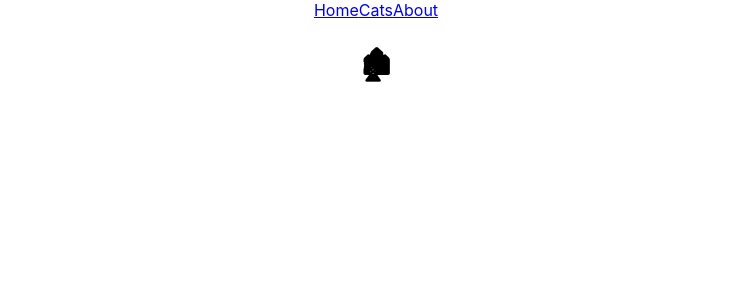
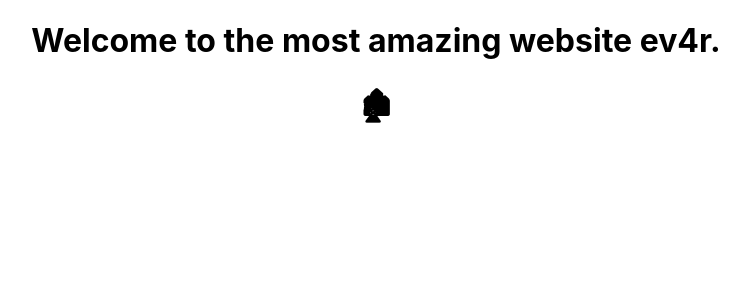
Before and after one commit to radishmouse/react-router-intro-demo, a React (Create React App) app: page / in a window 1280 px wide. Shown: the top 300 px of the page, without its empty margins (264-1013 px from the left). Built offline with nearby package versions, Linux system fonts and the light colour scheme.

Commit message:
adds examples with switch and redirect

```diff
--- a/src/App.js
+++ b/src/App.js
@@ -5,28 +5,43 @@
 import Home from './Home';
 import About from './About';
 import Cats from './Cats';
-
+import PageNotFound from './PageNotFound';
+import Header from './Header';
 import {
   Link,
-  Route
+  Route,
+  Switch,
+  Redirect
 } from 'react-router-dom';
 
 function App() {
   return (
     <div className="App">
-      {/* Link is what you use
-          instead of an anchor!
+      <Header />
+
+      <Switch>
+        {/*
+          Switch shows the first matching Route
+          or the last Route listed.
         */}
-      <Link to="/">Home</Link>
-      <Link to="/cats">Cats</Link>
-      <Link to="/about">About</Link>
+        {/* <Home /> */}
 
-      {/* <Home /> */}
+        {/*
+          Route conditionally renders
+          a component based on the
+          path in the address bar.
+        */}
         <Route exact path="/" component={Home} />
         {/* <Cats /> */}
         <Route path="/cats" component={Cats} />
         {/* <About /> */}
         <Route path="/about" component={About} />
+
+
+        {/* When not using <Switch>, you can use a wildcard */}
+        {/* <Route path="/*" component={PageNotFound} /> */}
+        <Route component={PageNotFound} />
+      </Switch>
     </div>
   );
 }
--- /dev/null
+++ b/src/Header.js
@@ -0,0 +1,13 @@
+import React from 'react';
+
+function Header(props) {
+    return (
+        <div>
+            <h1>
+                Welcome to the most amazing website ev4r.
+            </h1>
+        </div>
+    );
+}
+
+export default Header;
--- /dev/null
+++ b/src/PageNotFound.js
@@ -0,0 +1,39 @@
+import React from 'react';
+import {
+    Redirect,
+    Link
+} from 'react-router-dom';
+
+
+class PageNotFound extends React.Component {
+    constructor(props) {
+        super(props);
+        this.state = {
+            showRedirect: false
+        }
+    }
+
+    componentDidMount() {
+        setTimeout(() => {
+            this.setState({
+                showRedirect: true
+            });
+        }, 2000);
+    }
+
+    render() {
+        return (
+            <div>
+                <h1>Nope.</h1>
+                <Link to="/">
+                Click here to go home
+                (or you will be redirected in 2 seconds).
+                </Link>
+                { this.state.showRedirect ? <Redirect to="/" /> : null }
+            </div>
+        );
+    }
+}
+
+
+export default PageNotFound;
```
Lines whose indentation alone changed are shown as unchanged.
